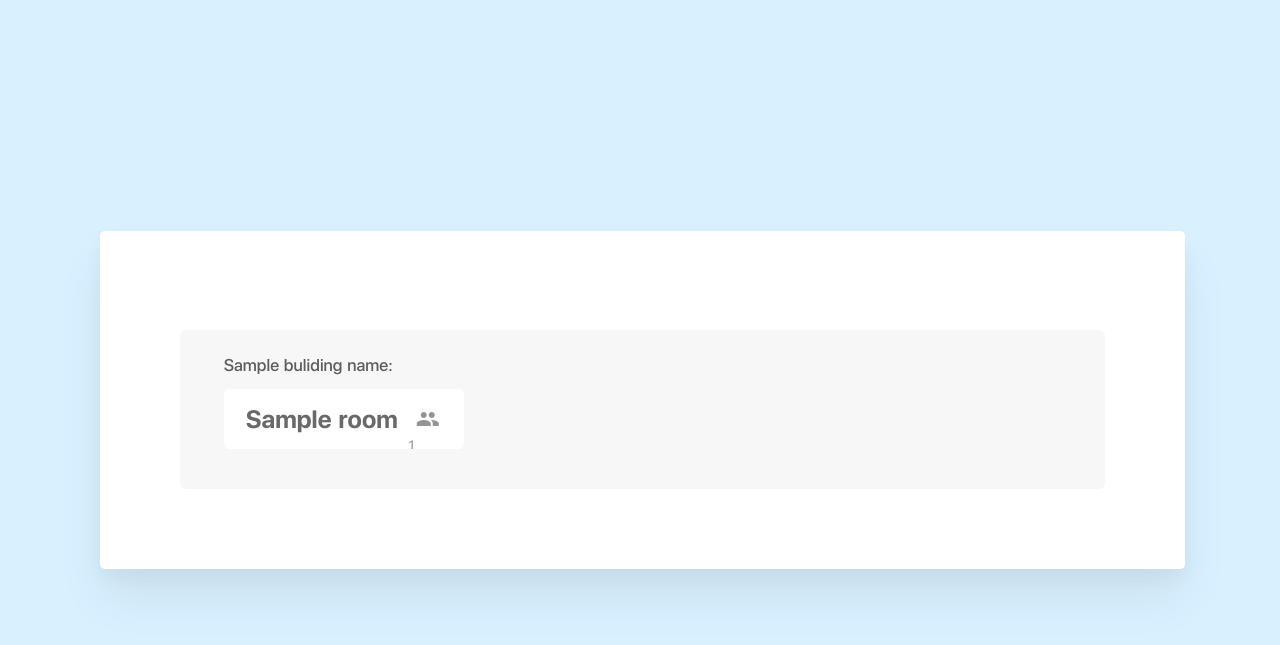
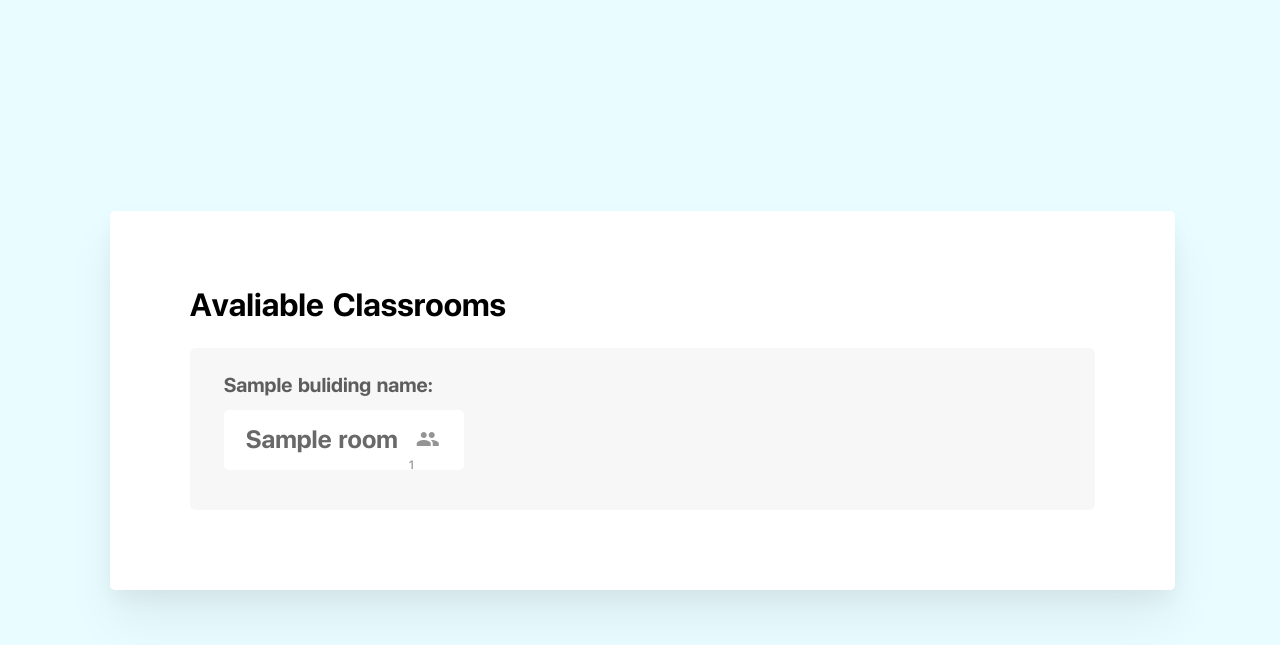
Before and after one commit to Xiao-pei/DBCourseDesignDaProject, a Flask app: template templates/search_result.html in a window 1280 px wide. Shown: the top 645 px of the page. Run offline with Flask 2, Linux system fonts and the light colour scheme; the template is opened without the code that fills it: most values are stand-ins (such as "Sample title", 1, 10 or a date in 2020).

Commit message:
Add style to avaliable classroom page

```diff
--- a/static/css/search_result.css
+++ b/static/css/search_result.css
@@ -4,13 +4,28 @@
     }
 }
 
+body{
+    -moz-user-select: -moz-none;
+    -khtml-user-select: none;
+    -webkit-user-select: none;
+    background: #e9fcff;
+}
+
 span{
-    transition: all 500ms cubic-bezier(0, 0.5, 0, 1) 0ms;
+    transition: all 300ms cubic-bezier(0.15, 0.43, 0.44, 1) 0ms;
+}
+
+.secondaryTitle{
+    font-size: 20px;
+    font-weight: 600;
+}
+
+.insideCard{
+    padding: 25px 30px 35px 30px;
 }
 
 .classRoomContainer{
     width: 845px;
-
     font-size: 0px;
 }
 
@@ -22,7 +37,11 @@ span{
     font-size: 0px;
     margin: 5px 4px;
     border-radius: 5px;
+    cursor: pointer;
+}
 
+.classRoomButton:hover{
+    box-shadow: 0 0px 0px 1px #ffffff, 0 0px 0px 2px #4ec5d8b5;
 }
 
 .classRoomButton.wide{
@@ -50,6 +69,7 @@ span{
     font-weight: 600;
     color: #696969;
     margin: 0px 10px 0px 20px;
+    cursor: pointer;
 }
 
 .roomCapacity{
@@ -60,13 +80,14 @@ span{
 }
 
 
-
 .nextIndicator.hidden{
+    opacity: 0;
     width: 0;
-    overflow: hidden;
+    color: #949494;
 }
 
 .nextIndicator{
+    opacity: 1;
+    color: #4ec5d8;
     width: 24px;
-    overflow: hidden;
 }
--- a/static/js/search_result.js
+++ b/static/js/search_result.js
@@ -1,12 +1,16 @@
 $(document).ready(function () {
-    let classroom = "{{ url_for('reserve',room_id=room['id'],begin=begin,end=end,date=date) }}"
+    let classroom = "{{ url_for('reserve',room_id=room['id'],begin=begin,end=end,date=date)}}"
 
-    $(".classRoomButton").unbind("hover").hover(function (){
-        $(this).animate({ paddingLeft: "0px", paddingRight: "0px"  }, 300)
-        $(this).find(".nextIndicator").animate({ width: "24px" }, 300)
+    $(".classRoomButton").hover(function (){
+        $(this).removeClass("wide")
+        $(this).find(".nextIndicator").removeClass("hidden")
     },
     function (){
-        $(this).animate({ paddingLeft: "2px", paddingRight: "22px"  }, 300)
-        $(this).find(".nextIndicator").animate({ width: "0px" }, 300)
+        $(this).addClass("wide")
+        $(this).find(".nextIndicator").addClass("hidden")
+    })
+
+    $(".classRoomButton").unbind("click").click(function (){
+        window.open($(this).data("herf"), "_self");
     })
 })
--- a/templates/search_result.html
+++ b/templates/search_result.html
@@ -17,12 +17,12 @@
 <body>
     <div class="overlay">
         <div class="card">
+            <h1 class="bigTitle">Avaliable Classrooms</h1>
             {% for building in buildings %}
             <div class="insideCard classRoomContainer">
                 <p class="secondaryTitle">{{ buliding_names[buildings.index(building)] }}:</p>
                 {% for room in building %}
-                <span class="classRoomButton wide">
-
+                <span class="classRoomButton wide" data-herf="{{url_for('reserve',room_id=room['id'],begin=begin,end=end,date=date)}}">
                     <label class="buttonInnerSpan roomNameLabel">
                         {{room['room_name']}}
                     </label>
@@ -41,7 +41,7 @@
                     {% if room['multimedia'] == 1 %}
                     <span class="buttonInnerSpan icon">
                         <i class="material-icons">
-                            airplay
+                            cast
                         </i>
                     </span>
 
```
